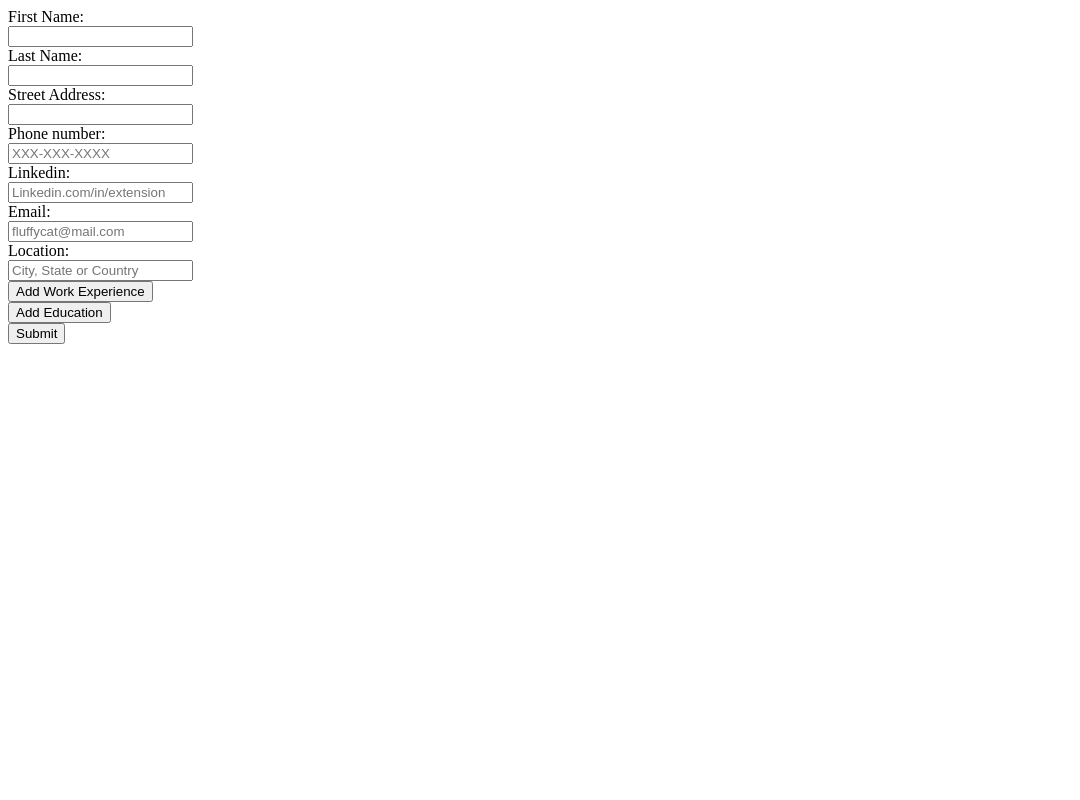
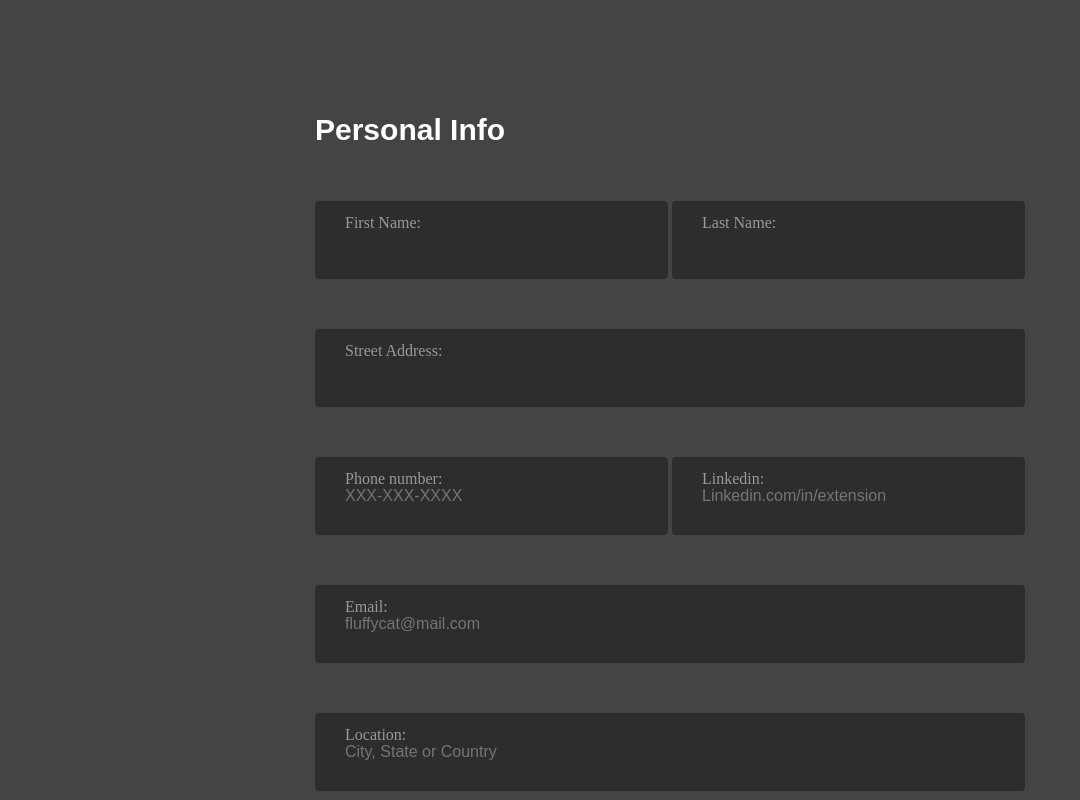
Before and after one commit to aonye/cv-proj, a React (Create React App) app: page / in a window 1280 px wide. Shown: the top 800 px of the page, without its empty margins (0-1080 px from the left). Built offline with nearby package versions, Linux system fonts and the light colour scheme.

Commit message:
styles added

```diff
--- a/src/App.js
+++ b/src/App.js
@@ -1,21 +1,15 @@
 import React from 'react';
 import Container from './components/container';
+import './styles/styles.css';
 
 class App extends React.Component {
   render() {
     return (
-      <div>
+      <div class='container'>
         <Container />
       </div>
     );
   }
 }
 
-// function App() {
-//   return (
-//     <div className="App">
-//     </div>
-//   );
-// }
-
 export default App;
--- a/src/components/container.js
+++ b/src/components/container.js
@@ -116,8 +116,11 @@
 
     render() {
         return (
-            <form onSubmit={this.handleSubmit}>
-                <PersonalInfo data={this.state} handleChange={this.handleChange} />
+            <form class='row input-container' onSubmit={this.handleSubmit}>
+                <div>
+                    <h1>Personal Info</h1>
+                    <PersonalInfo data={this.state} handleChange={this.handleChange} />
+                </div>
                 <div id='workexp'>
                     {this.state.workExp}
                     <button id='WEBtn' onClick={this.handleAdd}>Add Work Experience</button>
--- a/src/components/personalinfo.js
+++ b/src/components/personalinfo.js
@@ -14,13 +14,17 @@
         return (
             <div>
                 <FirstName firstName={firstName} handleChange={this.props.handleChange} />
-                <LastName lastName={lastName} handleChange={this.props.handleChange} />
+                <div class='col-md-6 col-sm-12' style={{ float: 'right' }}>
+                    <LastName lastName={lastName} handleChange={this.props.handleChange} />
+                </div>
                 <Address address={address} handleChange={this.props.handleChange} />
                 <PhoneNumber phone={phone} handleChange={this.props.handleChange} />
-                <LinkedIn linkedin={linkedin} handleChange={this.props.handleChange} />
+                <div class='col-md-6 col-sm-12' style={{ float: 'right' }}>
+                    <LinkedIn linkedin={linkedin} handleChange={this.props.handleChange} />
+                </div>
                 <Email email={email} handleChange={this.props.handleChange} />
                 <Location location={location} handleChange={this.props.handleChange} />
-            </div>
+            </div >
         );
     }
 }
--- a/src/components/personalinfo/address.js
+++ b/src/components/personalinfo/address.js
@@ -3,7 +3,7 @@
 class Address extends React.Component {
     render() {
         return (
-            <div>
+            <div class='styled-input wide'>
                 <label> Street Address: </label>
                 <br></br>
                 <input id='address' type='text' value={this.props.address} onChange={(event) => this.props.handleChange(event)} required />
--- a/src/components/personalinfo/email.js
+++ b/src/components/personalinfo/email.js
@@ -3,7 +3,7 @@
 class Email extends React.Component {
     render() {
         return (
-            <div>
+            <div class='styled-input wide'>
                 <label> Email: </label>
                 <br></br>
                 <input id='email' type='email' placeholder='fluffycat@mail.com' value={this.props.email} onChange={(event) => this.props.handleChange(event)} required />
--- a/src/components/personalinfo/firstname.js
+++ b/src/components/personalinfo/firstname.js
@@ -3,7 +3,7 @@
 class FirstName extends React.Component {
     render() {
         return (
-            <div>
+            <div class='styled-input'>
                 <label> First Name: </label>
                 <br></br>
                 <input id='firstName' type='text' value={this.props.firstName} onChange={(event) => this.props.handleChange(event)} required />
--- a/src/components/personalinfo/lastname.js
+++ b/src/components/personalinfo/lastname.js
@@ -3,7 +3,7 @@
 class LastName extends React.Component {
     render() {
         return (
-            <div>
+            <div class='styled-input'>
                 <label> Last Name: </label>
                 <br></br>
                 <input id='lastName' type='text' value={this.props.LastName} onChange={(event) => this.props.handleChange(event)} required />
--- a/src/components/personalinfo/linkedin.js
+++ b/src/components/personalinfo/linkedin.js
@@ -3,7 +3,7 @@
 class LinkedIn extends React.Component {
     render() {
         return (
-            <div>
+            <div class='styled-input'>
                 <label> Linkedin: </label>
                 <br></br>
                 <input id='linkedin' type='text' placeholder='Linkedin.com/in/extension' value={this.props.linkedin} onChange={(event) => this.props.handleChange(event)} />
--- a/src/components/personalinfo/location.js
+++ b/src/components/personalinfo/location.js
@@ -3,7 +3,7 @@
 class Location extends React.Component {
     render() {
         return (
-            <div>
+            <div class='styled-input wide'>
                 <label> Location: </label>
                 <br></br>
                 <input id='location' type='text' placeholder='City, State or Country' value={this.props.location} onChange={(event) => this.props.handleChange(event)} />
--- a/src/components/personalinfo/phonenum.js
+++ b/src/components/personalinfo/phonenum.js
@@ -3,7 +3,7 @@
 class PhoneNumber extends React.Component {
     render() {
         return (
-            <div>
+            <div class='styled-input'>
                 <label> Phone number: </label>
                 <br></br>
                 <input id='phone' type='tel' placeholder='XXX-XXX-XXXX' pattern='[0-9]{3}-[0-9]{3}-[0-9]{4}' value={this.props.phone} onChange={(event) => this.props.handleChange(event)} required />
--- /dev/null
+++ b/src/styles/styles.css
@@ -0,0 +1,130 @@
+body {
+    background-color: #444442;
+    padding-top: 85px;
+}
+
+h1 {
+    font-family: 'Poppins', sans-serif, 'arial';
+    font-weight: 600;
+    font-size: 30px;
+    color: white;
+}
+
+h4 {
+    font-family: 'Roboto', sans-serif, 'arial';
+    font-weight: 400;
+    font-size: 20px;
+    color: #9b9b9b;
+    line-height: 1.5;
+}
+
+/* ///// inputs /////*/
+
+input:focus ~ label, textarea:focus ~ label, input:valid ~ label, textarea:valid ~ label {
+    font-size: 0.75em;
+    color: #999;
+    top: -5px;
+    -webkit-transition: all 0.225s ease;
+    transition: all 0.225s ease;
+}
+
+.styled-input {
+    float: left;
+    width: 293px;
+    margin: 1rem 0;
+    position: relative;
+    border-radius: 4px;
+}
+
+@media only screen and (max-width: 768px){
+    .styled-input {
+        width:100%;
+    }
+}
+
+.styled-input label {
+    color: #999;
+    padding: 1.3rem 30px 1rem 30px;
+    position: absolute;
+    top: 10px;
+    left: 0;
+    -webkit-transition: all 0.25s ease;
+    transition: all 0.25s ease;
+    pointer-events: none;
+}
+
+.styled-input.wide {
+    width: 650px;
+    max-width: 100%;
+}
+
+input,
+textarea {
+    padding: 30px;
+    border: 0;
+    width: 100%;
+    font-size: 1rem;
+    background-color: #2d2d2d;
+    color: white;
+    border-radius: 4px;
+}
+
+input:focus,
+textarea:focus { outline: 0; }
+
+input:focus ~ span,
+textarea:focus ~ span {
+    width: 100%;
+    -webkit-transition: all 0.075s ease;
+    transition: all 0.075s ease;
+}
+
+textarea {
+    width: 100%;
+    min-height: 15em;
+}
+
+.input-container {
+    width: 650px;
+    max-width: 100%;
+    margin: 20px auto 25px auto;
+}
+
+.submit-btn {
+    float: right;
+    padding: 7px 35px;
+    border-radius: 60px;
+    display: inline-block;
+    background-color: #4b8cfb;
+    color: white;
+    font-size: 18px;
+    cursor: pointer;
+    box-shadow: 0 2px 5px 0 rgba(0,0,0,0.06),
+              0 2px 10px 0 rgba(0,0,0,0.07);
+    -webkit-transition: all 300ms ease;
+    transition: all 300ms ease;
+}
+
+.submit-btn:hover {
+    transform: translateY(1px);
+    box-shadow: 0 1px 1px 0 rgba(0,0,0,0.10),
+              0 1px 1px 0 rgba(0,0,0,0.09);
+}
+
+@media (max-width: 768px) {
+    .submit-btn {
+        width:100%;
+        float: none;
+        text-align:center;
+    }
+}
+
+input[type=checkbox] + label {
+  color: #ccc;
+  font-style: italic;
+}
+
+input[type=checkbox]:checked + label {
+  color: #f00;
+  font-style: normal;
+}
```
Also changed, not shown: package.json (+8 -2 lines), 1 other file (tests, documents, lock files or other folders).
